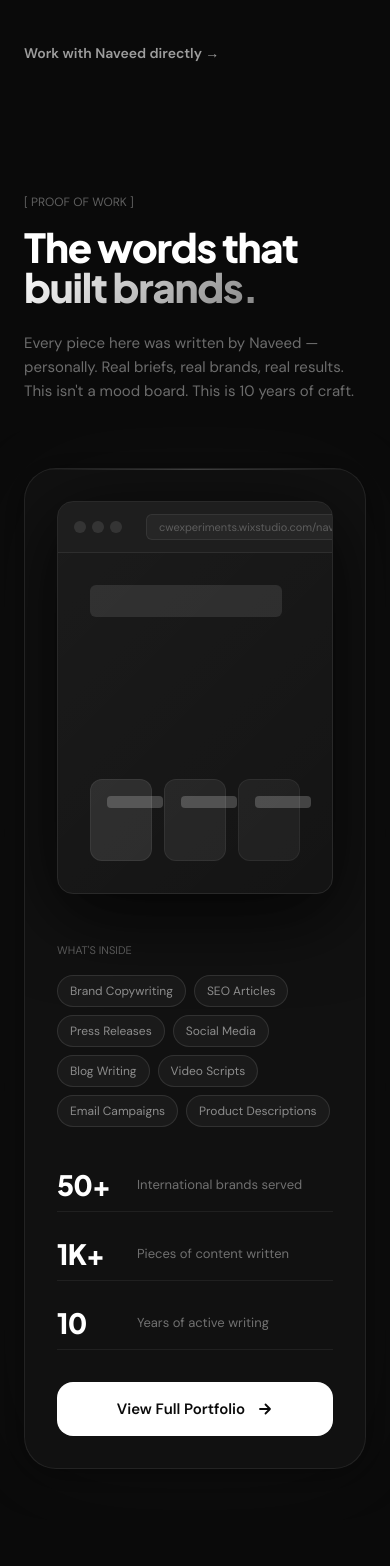
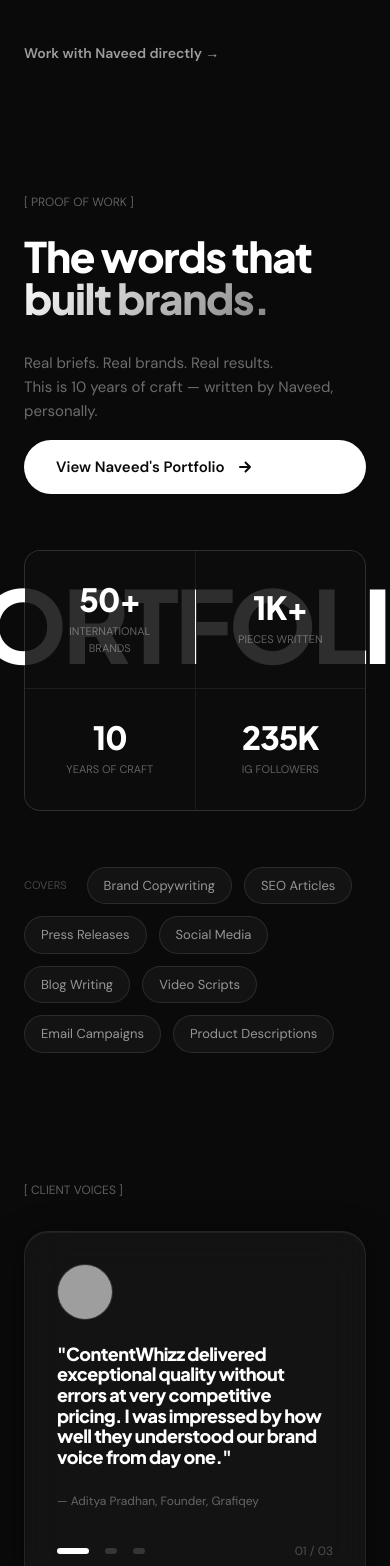
Before and after one commit to naveeddumasia/CONTENTWHIZZ-WEBSITE, a Next.js app: page / in a window 390 px wide. Shown: the part 7042-8608 px from the top of the page. Built offline with nearby package versions, Linux system fonts and the light colour scheme; grey boxes are pictures that could not be loaded.

Commit message:
Redesign Portfolio section — remove browser mockup, bold headline + stats grid + category chips

```diff
--- a/components/sections/Portfolio.tsx
+++ b/components/sections/Portfolio.tsx
@@ -15,163 +15,120 @@ const categories = [
   "Product Descriptions",
 ];
 
+const stats = [
+  { value: "50+",  label: "International brands" },
+  { value: "1K+",  label: "Pieces written" },
+  { value: "10",   label: "Years of craft" },
+  { value: "235K", label: "IG followers" },
+];
+
 export default function Portfolio() {
   return (
-    <section id="portfolio" className="section-pad overflow-hidden">
-      <div className="mx-auto max-w-[1400px] px-6 md:px-10">
+    <section id="portfolio" className="section-pad overflow-hidden relative">
 
-        {/* Header */}
-        <div className="flex flex-col lg:flex-row lg:items-end justify-between gap-6 mb-16">
-          <motion.div
+      {/* Giant ghost watermark */}
+      <div className="absolute inset-0 flex items-center justify-center pointer-events-none select-none overflow-hidden" aria-hidden="true">
+        <p className="h-display text-white/[0.025] leading-none whitespace-nowrap"
+          style={{ fontSize: "clamp(100px, 20vw, 280px)", letterSpacing: "-0.04em" }}>
+          PORTFOLIO
+        </p>
+      </div>
+
+      <div className="relative mx-auto max-w-[1400px] px-6 md:px-10">
+
+        {/* Eyebrow */}
+        <motion.p
+          initial={{ opacity: 0, y: 16 }}
+          whileInView={{ opacity: 1, y: 0 }}
+          viewport={{ once: true }}
+          transition={{ duration: 0.5 }}
+          className="font-mono text-[12px] uppercase tracking-eyebrow text-white/35 mb-6"
+        >
+          [ PROOF OF WORK ]
+        </motion.p>
+
+        {/* Headline + CTA row */}
+        <div className="flex flex-col lg:flex-row lg:items-end justify-between gap-8 mb-14">
+          <motion.h2
             initial={{ opacity: 0, y: 30 }}
             whileInView={{ opacity: 1, y: 0 }}
             viewport={{ once: true }}
-            transition={{ duration: 0.7 }}
+            transition={{ duration: 0.7, ease: [0.22, 1, 0.36, 1] }}
+            className="h-display text-white"
+            style={{ fontSize: "clamp(42px, 6.5vw, 96px)" }}
           >
-            <p className="font-mono text-[12px] uppercase tracking-eyebrow text-white/35 mb-4">[ PROOF OF WORK ]</p>
-            <h2 className="h-display text-white" style={{ fontSize: "clamp(40px, 6vw, 88px)" }}>
-              The words that<br />
-              <span className="gradient-text">built brands.</span>
-            </h2>
-          </motion.div>
+            The words that<br />
+            <span className="gradient-text">built brands.</span>
+          </motion.h2>
 
-          <motion.p
+          <motion.div
             initial={{ opacity: 0, y: 20 }}
             whileInView={{ opacity: 1, y: 0 }}
             viewport={{ once: true }}
-            transition={{ delay: 0.2, duration: 0.7 }}
-            className="text-[15px] text-white/40 leading-relaxed max-w-sm lg:text-right"
+            transition={{ delay: 0.25, duration: 0.6 }}
+            className="flex flex-col gap-4 lg:items-end"
           >
-            Every piece here was written by Naveed — personally. Real briefs, real brands, real results. This isn't a mood board. This is 10 years of craft.
-          </motion.p>
+            <p className="text-[15px] text-white/40 leading-relaxed max-w-xs lg:text-right">
+              Real briefs. Real brands. Real results.<br />
+              This is 10 years of craft — written by Naveed, personally.
+            </p>
+            <motion.a
+              href={PORTFOLIO_URL}
+              target="_blank"
+              rel="noopener noreferrer"
+              whileHover={{ scale: 1.04 }}
+              whileTap={{ scale: 0.98 }}
+              transition={{ type: "spring", stiffness: 300, damping: 20 }}
+              className="inline-flex items-center gap-3 px-8 py-4 rounded-full text-[15px] font-bold btn-black"
+            >
+              View Naveed's Portfolio
+              <svg width="16" height="16" viewBox="0 0 16 16" fill="none">
+                <path d="M3 8h10M8.5 3.5L13 8l-4.5 4.5" stroke="currentColor" strokeWidth="2" strokeLinecap="round" strokeLinejoin="round"/>
+              </svg>
+            </motion.a>
+          </motion.div>
         </div>
 
-        {/* Main portfolio card */}
+        {/* Stats row */}
         <motion.div
-          initial={{ opacity: 0, y: 40 }}
+          initial={{ opacity: 0, y: 24 }}
           whileInView={{ opacity: 1, y: 0 }}
           viewport={{ once: true }}
-          transition={{ duration: 0.9, ease: [0.22, 1, 0.36, 1] }}
-          className="relative rounded-[2rem] overflow-hidden group"
-          style={{
-            background: "rgba(255,255,255,0.03)",
-            border: "1px solid rgba(255,255,255,0.08)",
-            boxShadow: "0 0 120px rgba(255,255,255,0.03), 0 4px 40px rgba(0,0,0,0.6)",
-          }}
+          transition={{ delay: 0.1, duration: 0.7 }}
+          className="grid grid-cols-2 md:grid-cols-4 gap-px mb-14 rounded-2xl overflow-hidden"
+          style={{ border: "1px solid rgba(255,255,255,0.08)", background: "rgba(255,255,255,0.08)" }}
         >
-          {/* Ambient top glow */}
-          <div className="absolute top-0 left-0 right-0 h-px"
-            style={{ background: "linear-gradient(90deg, transparent, rgba(255,255,255,0.2), transparent)" }} />
+          {stats.map((s) => (
+            <div key={s.label} className="flex flex-col items-center justify-center py-8 px-6 text-center"
+              style={{ background: "rgba(10,10,10,0.85)" }}>
+              <p className="h-display text-white" style={{ fontSize: "clamp(32px, 4vw, 52px)" }}>{s.value}</p>
+              <p className="font-mono text-[11px] uppercase tracking-eyebrow text-white/35 mt-2">{s.label}</p>
+            </div>
+          ))}
+        </motion.div>
 
-          <div className="p-8 md:p-14">
-            <div className="grid grid-cols-1 lg:grid-cols-5 gap-12 items-center">
-
-              {/* Left — browser mockup */}
-              <div className="lg:col-span-3">
-                {/* Browser chrome */}
-                <div className="rounded-2xl overflow-hidden"
-                  style={{ border: "1px solid rgba(255,255,255,0.10)", boxShadow: "0 20px 80px rgba(0,0,0,0.8)" }}>
-
-                  {/* Top bar */}
-                  <div className="flex items-center gap-3 px-4 py-3"
-                    style={{ background: "rgba(255,255,255,0.05)", borderBottom: "1px solid rgba(255,255,255,0.07)" }}>
-                    <div className="flex gap-1.5">
-                      <div className="w-3 h-3 rounded-full bg-white/10" />
-                      <div className="w-3 h-3 rounded-full bg-white/10" />
-                      <div className="w-3 h-3 rounded-full bg-white/10" />
-                    </div>
-                    <div className="flex-1 mx-3 py-1 px-3 rounded-md text-[11px] text-white/25 font-mono"
-                      style={{ background: "rgba(255,255,255,0.04)", border: "1px solid rgba(255,255,255,0.07)" }}>
-                      cwexperiments.wixstudio.com/naveedportfolio
-                    </div>
-                  </div>
-
-                  {/* Portfolio preview interior */}
-                  <div className="relative h-[340px] flex flex-col justify-between p-8 overflow-hidden"
-                    style={{ background: "linear-gradient(135deg, rgba(255,255,255,0.04) 0%, rgba(255,255,255,0.01) 100%)" }}>
-
-                    {/* Decorative text lines simulating portfolio content */}
-                    <div className="space-y-3 pointer-events-none select-none" aria-hidden="true">
-                      <div className="h-8 w-48 rounded-md bg-white/10" />
-                      <div className="h-4 w-80 rounded bg-white/05" />
-                      <div className="h-4 w-64 rounded bg-white/04" />
-                    </div>
-
-                    <div className="grid grid-cols-3 gap-3 pointer-events-none select-none" aria-hidden="true">
-                      {[0.10, 0.07, 0.05].map((o, i) => (
-                        <div key={i} className="rounded-xl p-4 space-y-2"
-                          style={{ background: `rgba(255,255,255,${o})`, border: "1px solid rgba(255,255,255,0.06)" }}>
-                          <div className="h-3 w-14 rounded bg-white/20" />
-                          <div className="h-2.5 w-full rounded bg-white/08" />
-                          <div className="h-2.5 w-4/5 rounded bg-white/06" />
-                        </div>
-                      ))}
-                    </div>
-
-                    {/* Hover CTA overlay */}
-                    <motion.a
-                      href={PORTFOLIO_URL}
-                      target="_blank"
-                      rel="noopener noreferrer"
-                      initial={{ opacity: 0 }}
-                      whileHover={{ opacity: 1 }}
-                      className="absolute inset-0 flex items-center justify-center"
-                      style={{ background: "rgba(10,10,10,0.7)", backdropFilter: "blur(8px)" }}
-                    >
-                      <span className="text-white font-bold text-[18px] flex items-center gap-3">
-                        Open Portfolio
-                        <svg width="20" height="20" viewBox="0 0 20 20" fill="none">
-                          <path d="M4 10h12M11 5l5 5-5 5" stroke="white" strokeWidth="1.8" strokeLinecap="round" strokeLinejoin="round"/>
-                        </svg>
-                      </span>
-                    </motion.a>
-                  </div>
-                </div>
-              </div>
-
-              {/* Right — info */}
-              <div className="lg:col-span-2 space-y-8">
-                <div>
-                  <p className="font-mono text-[11px] uppercase tracking-eyebrow text-white/30 mb-4">What's inside</p>
-                  <div className="flex flex-wrap gap-2">
-                    {categories.map((c) => (
-                      <span key={c}
-                        className="text-[12px] font-mono px-3 py-1.5 rounded-full text-white/50 border border-white/10"
-                        style={{ background: "rgba(255,255,255,0.04)" }}>
-                        {c}
-                      </span>
-                    ))}
-                  </div>
-                </div>
-
-                <div className="space-y-4">
-                  {[
-                    { n: "50+",  l: "International brands served" },
-                    { n: "1K+",  l: "Pieces of content written" },
-                    { n: "10",   l: "Years of active writing" },
-                  ].map((s) => (
-                    <div key={s.l} className="flex items-center gap-4 py-3"
-                      style={{ borderBottom: "1px solid rgba(255,255,255,0.06)" }}>
-                      <p className="h-display text-white text-[28px] w-16 flex-shrink-0">{s.n}</p>
-                      <p className="text-[13px] text-white/40">{s.l}</p>
-                    </div>
-                  ))}
-                </div>
-
-                <a
-                  href={PORTFOLIO_URL}
-                  target="_blank"
-                  rel="noopener noreferrer"
-                  className="inline-flex items-center gap-3 w-full justify-center py-4 rounded-2xl text-[15px] font-bold btn-black transition-transform hover:scale-[1.02]"
-                >
-                  View Full Portfolio
-                  <svg width="16" height="16" viewBox="0 0 16 16" fill="none">
-                    <path d="M3 8h10M8.5 3.5L13 8l-4.5 4.5" stroke="currentColor" strokeWidth="1.8" strokeLinecap="round" strokeLinejoin="round"/>
-                  </svg>
-                </a>
-              </div>
-            </div>
-          </div>
+        {/* Category chips */}
+        <motion.div
+          initial={{ opacity: 0, y: 20 }}
+          whileInView={{ opacity: 1, y: 0 }}
+          viewport={{ once: true }}
+          transition={{ delay: 0.2, duration: 0.7 }}
+          className="flex flex-wrap gap-3 items-center"
+        >
+          <span className="font-mono text-[11px] uppercase tracking-eyebrow text-white/25 mr-2">Covers</span>
+          {categories.map((c, i) => (
+            <motion.span
+              key={c}
+              initial={{ opacity: 0, scale: 0.9 }}
+              whileInView={{ opacity: 1, scale: 1 }}
+              viewport={{ once: true }}
+              transition={{ delay: 0.25 + i * 0.05, duration: 0.4 }}
+              className="text-[13px] font-mono px-4 py-2 rounded-full text-white/55 border border-white/10"
+              style={{ background: "rgba(255,255,255,0.04)" }}
+            >
+              {c}
+            </motion.span>
+          ))}
         </motion.div>
 
       </div>
```
